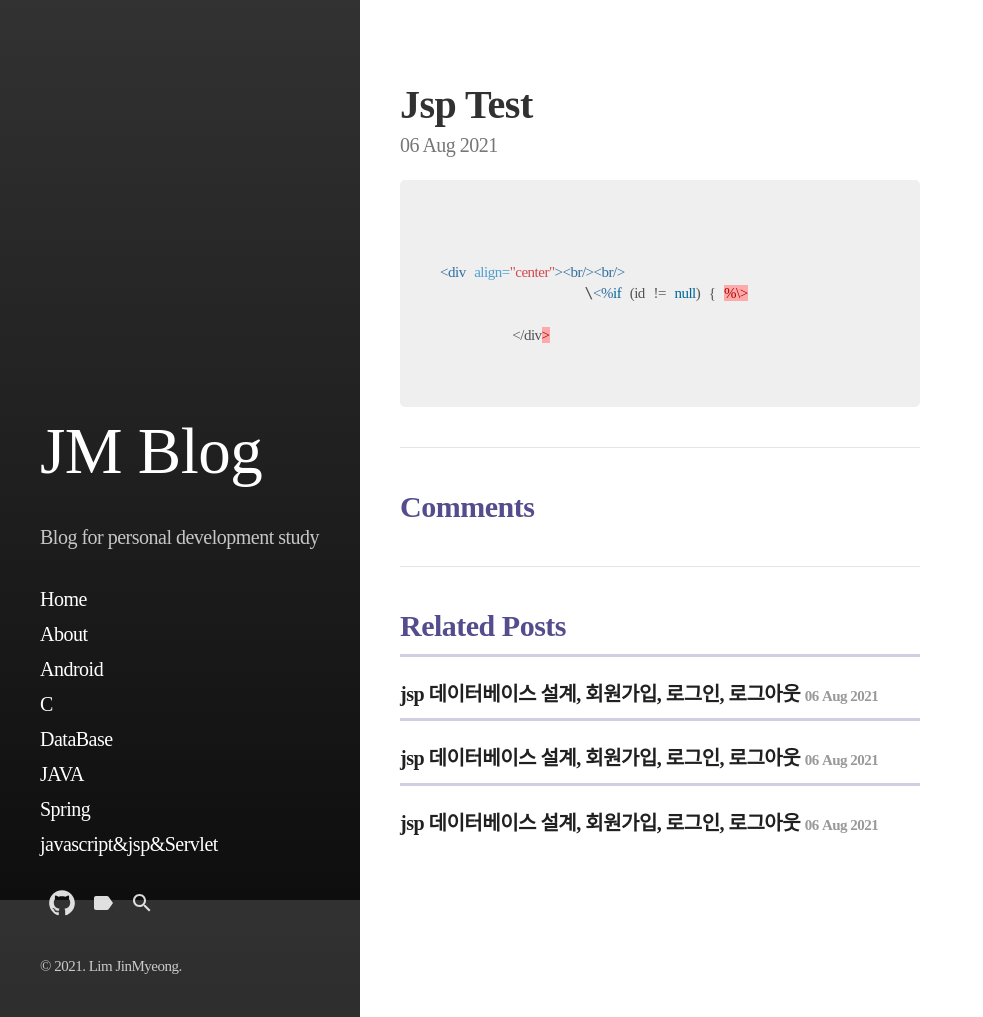
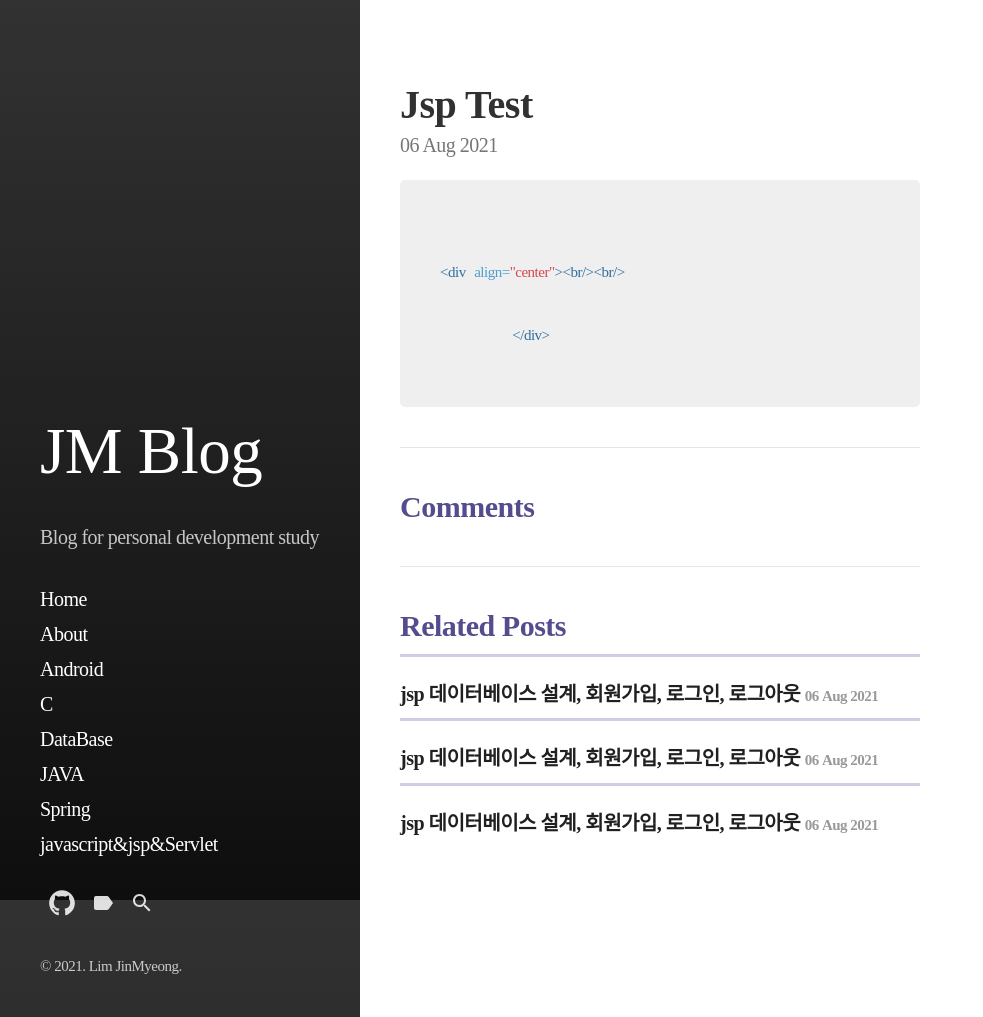
Before and after one commit to jm456789/jm456789.github.io, a Jekyll site: the page built from _posts/2021-08-06-jsp-test.md, in a window 1280 px wide and 1017 px high. Shown: the whole window, without its empty margins (0-983 px from the left). Built offline with Jekyll 4.4.1, drawn with Linux system fonts in a browser that asks for light colours; some web fonts are replaced; our own code applies the rules of GitHub Pages for plain Markdown files.

Commit message:
Update 2021-08-06-jsp-test.md

```diff
--- a/_posts/2021-08-06-jsp-test.md
+++ b/_posts/2021-08-06-jsp-test.md
@@ -2,7 +2,7 @@
 
 
 <div align="center"><br/><br/>
-		\<%if (id != null) { %\>
+
 
 	</div>
 
```
